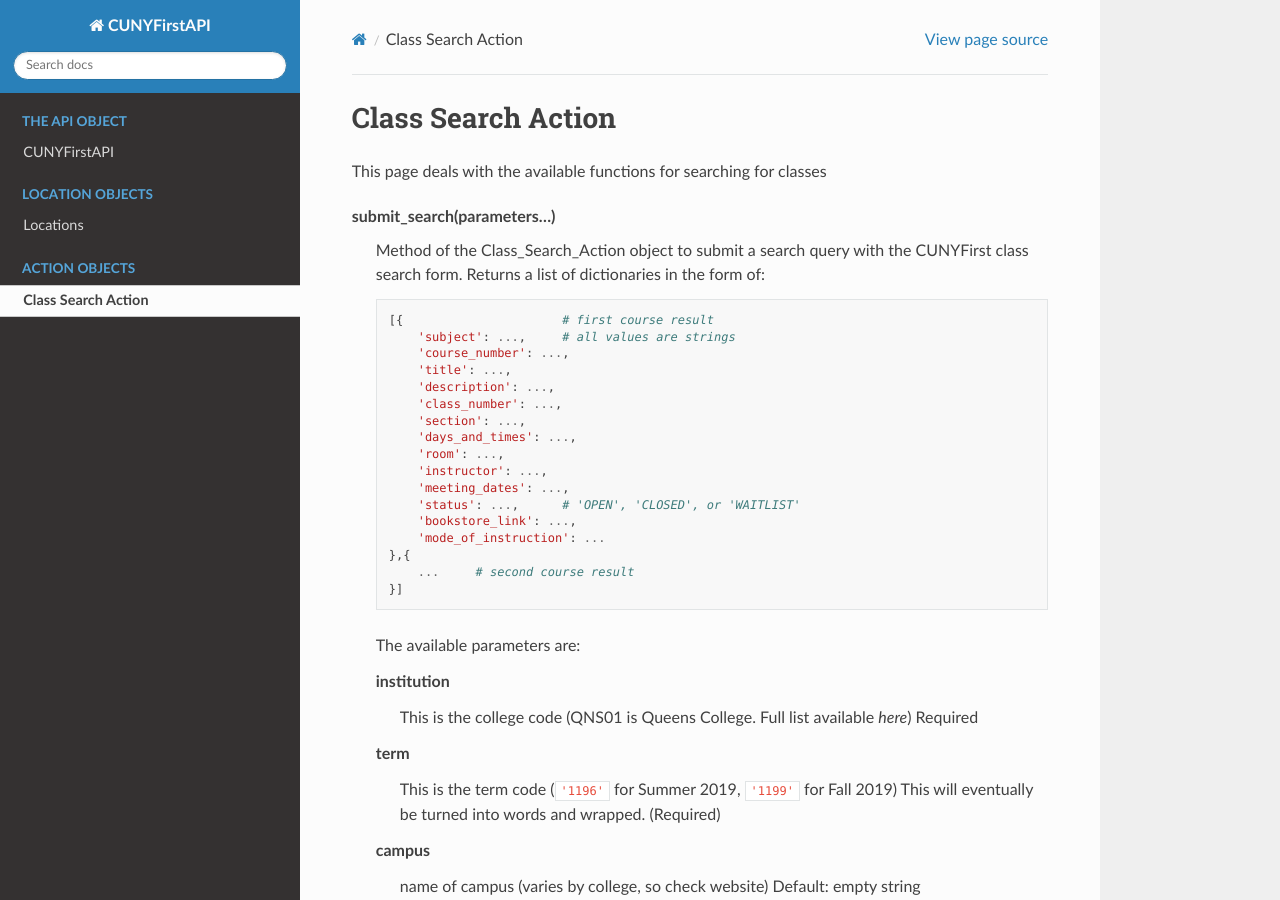
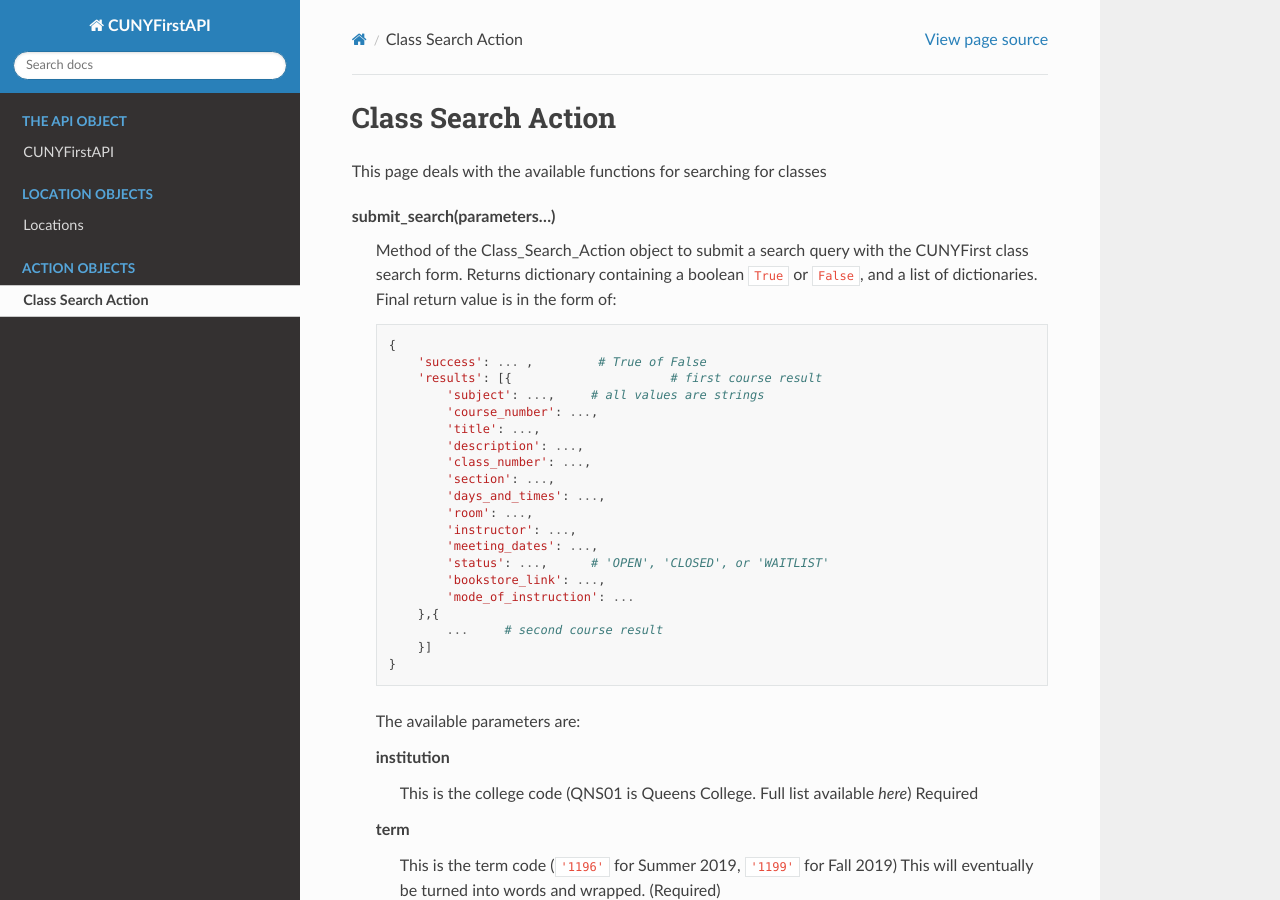
Before and after one commit to CUNYSuite/CunyFirstAPI, a Sphinx documentation site: the page built from docs/Class_Search_Action.rst, in a window 1280 px wide and 900 px high. Built offline with Sphinx 7.4.7 and the Read the Docs theme 2.0.0, drawn with Linux system fonts in a browser that asks for light colours; pages that are not in the unit, such as notebooks, are missing from menus.

```diff
--- a/docs/Class_Search_Action.rst
+++ b/docs/Class_Search_Action.rst
@@ -5,27 +5,30 @@ This page deals with the available functions for searching for classes
 
 submit_search(parameters...)
         Method of the Class_Search_Action object to submit a search query with the CUNYFirst class search form.
-        Returns a list of dictionaries in the form of:
+        Returns dictionary containing a boolean ``True`` or ``False``, and a list of dictionaries. Final return value is in the form of:
 
         .. code-block:: python
 
-            [{                      # first course result
-                'subject': ...,     # all values are strings
-                'course_number': ...,
-                'title': ...,
-                'description': ...,
-                'class_number': ...,
-                'section': ...,
-                'days_and_times': ...,
-                'room': ...,
-                'instructor': ...,
-                'meeting_dates': ...,
-                'status': ...,      # 'OPEN', 'CLOSED', or 'WAITLIST'
-                'bookstore_link': ...,
-                'mode_of_instruction': ...
-            },{
-                ...     # second course result
-            }]
+            {
+                'success': ... ,         # True of False
+                'results': [{                      # first course result
+                    'subject': ...,     # all values are strings
+                    'course_number': ...,
+                    'title': ...,
+                    'description': ...,
+                    'class_number': ...,
+                    'section': ...,
+                    'days_and_times': ...,
+                    'room': ...,
+                    'instructor': ...,
+                    'meeting_dates': ...,
+                    'status': ...,      # 'OPEN', 'CLOSED', or 'WAITLIST'
+                    'bookstore_link': ...,
+                    'mode_of_instruction': ...
+                },{
+                    ...     # second course result
+                }]
+            }
 
 
         The available parameters are:
```
Also changed, not shown: 1 other file.
